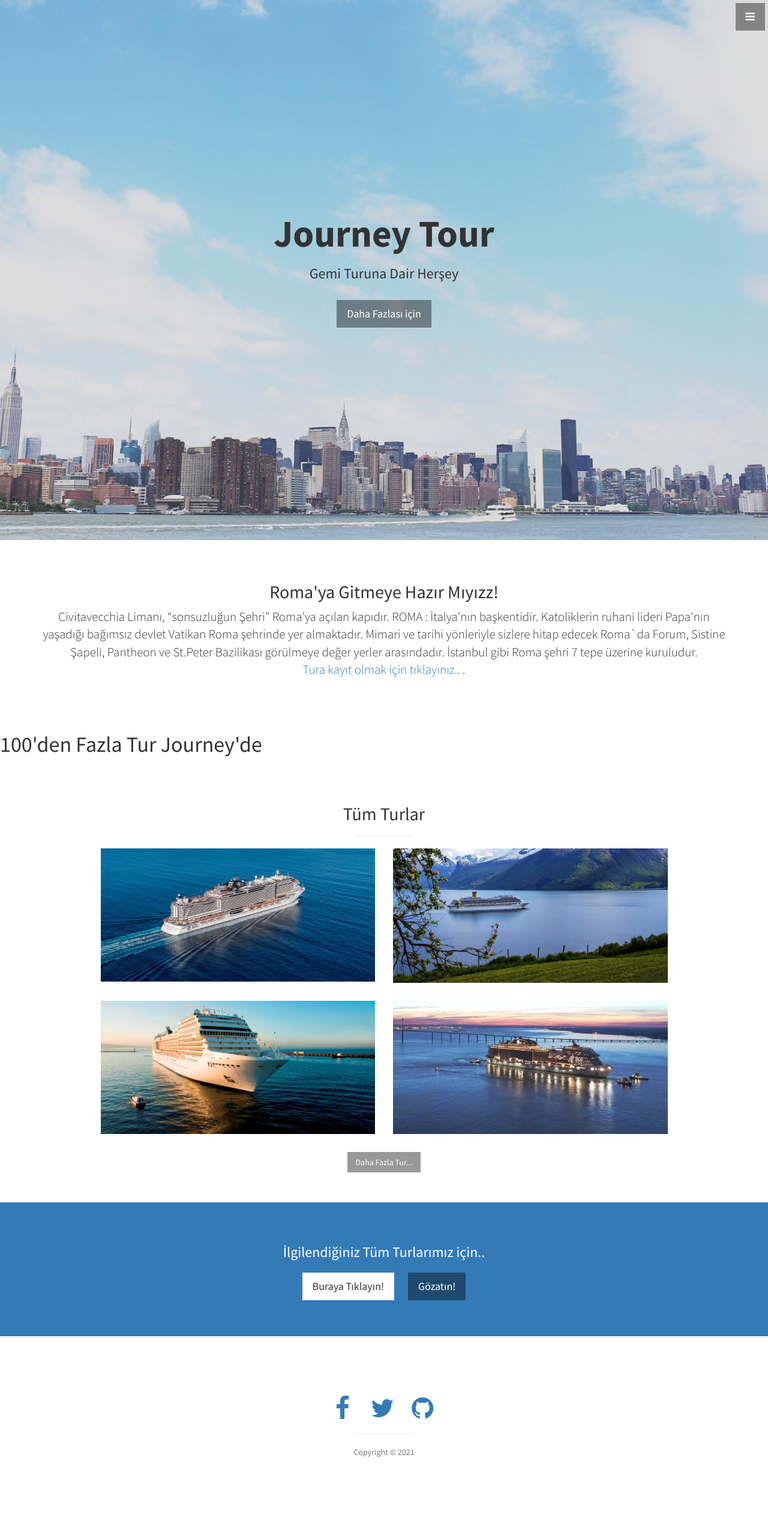
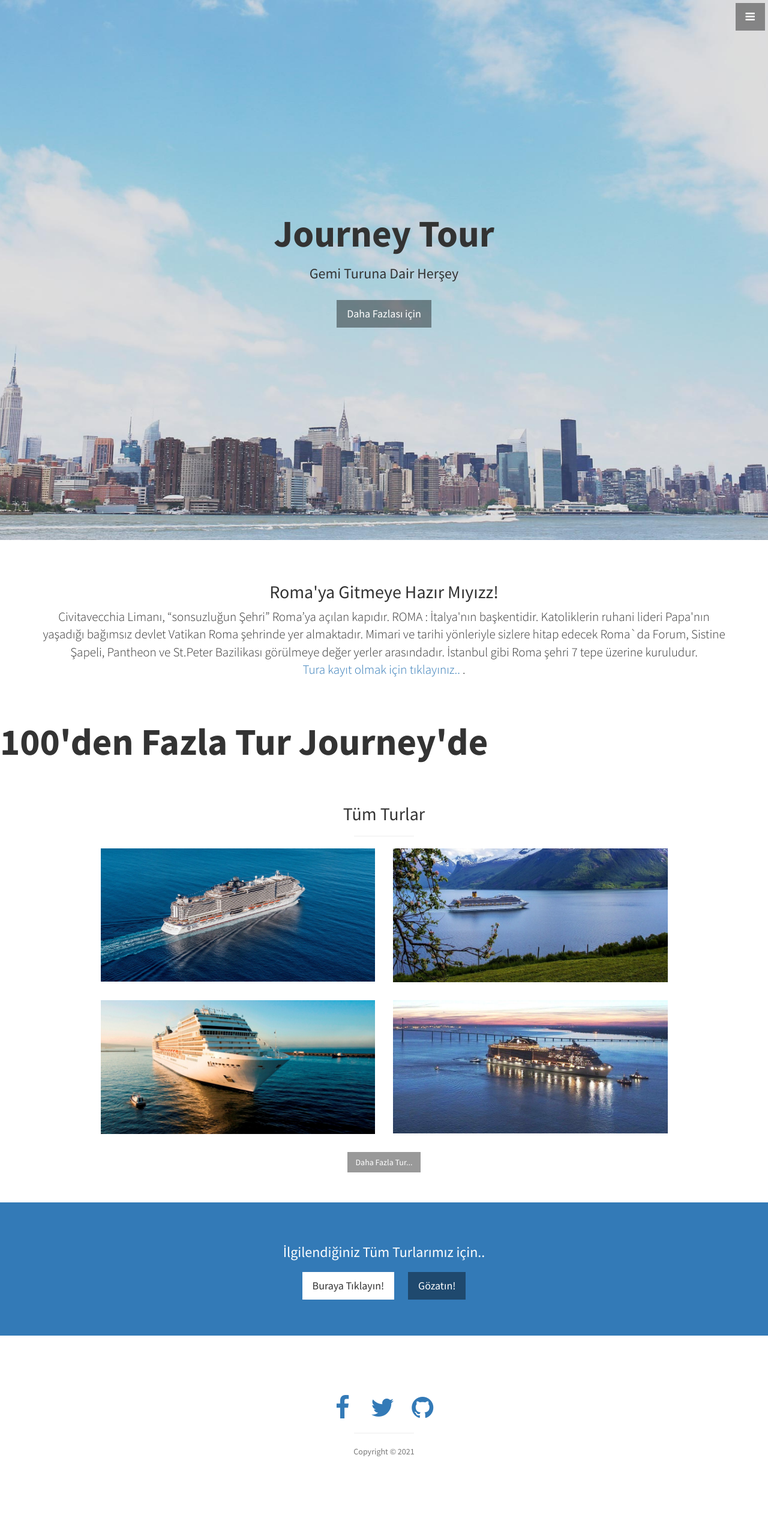
Before and after one commit to hilalvarol/hilalvarol.github.io, a Jekyll site: the page built from index.html, in a window 1280 px wide. Shown: the whole page at 60% size. Built offline with Jekyll 4.4.1, drawn with Linux system fonts in a browser that asks for light colours.

Commit message:
Update callout.html

```diff
--- a/_includes/callout.html
+++ b/_includes/callout.html
@@ -1,5 +1,5 @@
 <aside class="arkaplan.jpg">
-  <div class="arkaplan">
+  <div class="text-vertical-center">
     <h1>100'den Fazla Tur Journey'de</h1>
   </div>
 </aside>
```
